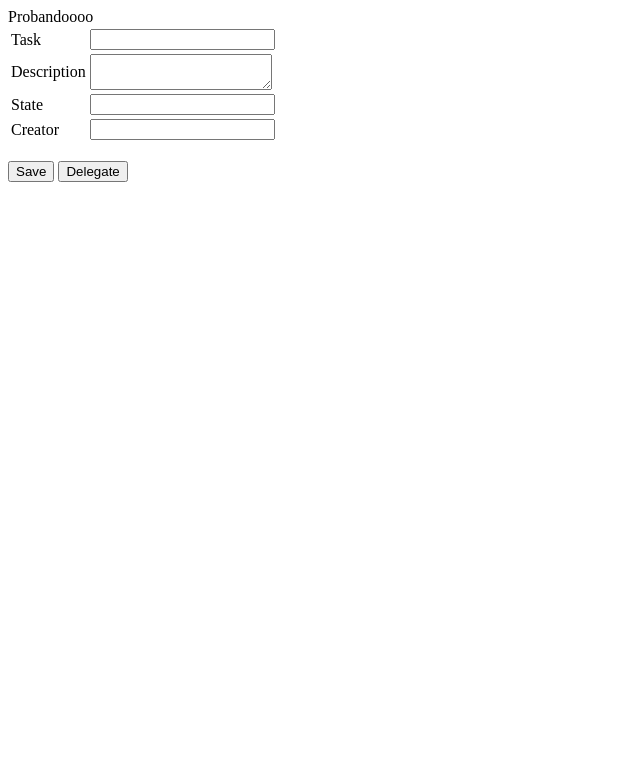
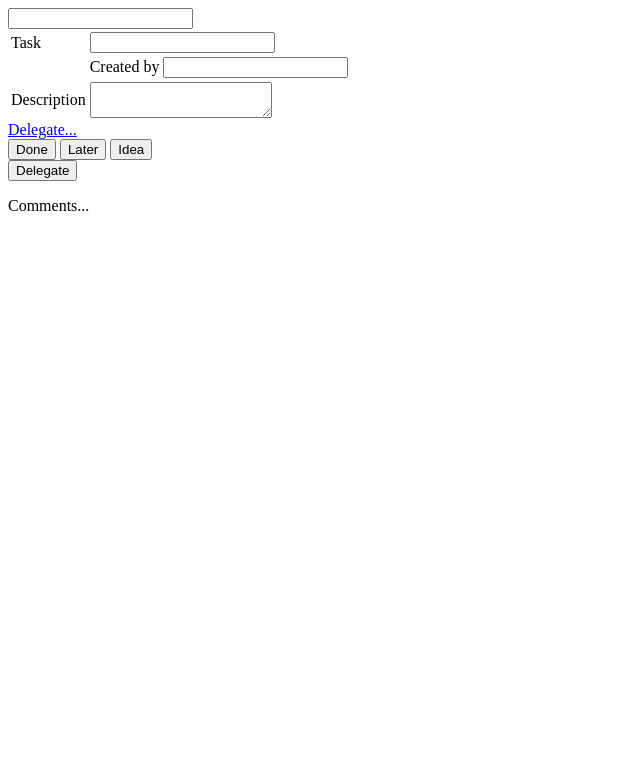
Before and after one commit to gotche/PM, a Django app: template templates/see_pretask.html in a window 1280 px wide. Shown: the top 783 px of the page, without its empty margins (0-640 px from the left). Run offline with Django 3.2, Linux system fonts and the light colour scheme; the template is opened without the code that fills it: most values are stand-ins (such as "Sample title", 1, 10 or a date in 2020); form fields are guessed from the names that the template uses.

Commit message:
interface improvements

```diff
--- a/prueba/views.py
+++ b/prueba/views.py
@@ -64,7 +64,7 @@
 
 def detailed_task(request,task):
 
-    t = Task.objects.get(id=int(task))
+    t = Task.objects.get(id=task)
     form = DetailedTaskForm(instance=t)
 
     #print form
@@ -86,7 +86,7 @@
 
 def save_detailed_task(request,task_id):
 
-    t = Task.objects.get(pk=int(task_id))
+    t = Task.objects.get(pk=task_id)
 
     if request.POST:
 
@@ -115,6 +115,7 @@
             print form.instance.state
         else:
             print "no valid"
+            print form.errors
 
     template='salidaprueba.html'
     data={'output': 'ok'}
--- a/templates/prueba.html
+++ b/templates/prueba.html
@@ -11,6 +11,8 @@
     <!-- tab styling -->
     <!--<link rel="stylesheet" type="text/css" href="{{MEDIA_URL}}css/tabs-no-images.css"/> -->
     <link rel="stylesheet" type="text/css" href="{{MEDIA_URL}}css/cells.css?{% now "U" %}"/>
+    <link rel="stylesheet" type="text/css" href="{{MEDIA_URL}}css/ui-lightness/jquery-ui-1.8.7.custom.css?{% now "U" %}"/>
+    <link rel="stylesheet" type="text/css" href="{{MEDIA_URL}}css/autocomplete.css?{% now "U" %}">
 
 
     <!-- a ver -->
@@ -24,6 +26,8 @@
 
 <!-- for ajax form -->
     <script type="text/javascript" src="{{MEDIA_URL}}js/jquery.form.js"></script>
+<!-- for autocomplete -->
+<script type="text/javascript" src="{{MEDIA_URL}}js/jquery-ui.min.js"></script>
 
     <script>
     $(document).ready(function() {
--- a/templates/see_pretask.html
+++ b/templates/see_pretask.html
@@ -1,26 +1,41 @@
-<body>
-Probandoooo
-
+<div>
 <form id="taskita" method="post" action="save_detailed_task/{{task.id}}/">
 {% csrf_token %}
-<table>
+<table class="fuente">
 <tr><td>Task</td><td> {{form.title}}</td>
+<tr><td></td><td><span class="fordates">Created by {{form.creator}}{{form.instance.creator}} {{form.instance.creation_date}}</span></td>
 <tr><td>Description</td><td> {{form.description}}</td>
-<tr><td>State</td><td> {{form.state}}{{form.instance.get_state_display}}</td>
-<tr><td>Creator</td><td> {{form.creator}}</td>
+<!--<tr><td>State</td><td> {{form.state}}{{form.instance.get_state_display}}</td>-->{{form.state}}
 </table>
-<br>
+<div class="no-delegate">
+<a href="/delegate task" id="delegate-input">Delegate...</a>
+</div>
+<div class="delegate" style="display: none;">
+    <div class=div-table-left>Assign to</div><div id='friends' class='ui-helper-clearfix div-table-right'>{{form.workers}}</div><span style="float:right;margin-right:1px;">x</span>
+</div>
+<div style="clear:both;"></div>
 
 <!--
 thats supposed to work and its the preferred way because of ie
 <input type="button" id="save-task" value="Save" name="save" ></input>-->
-<button name="save" value="ok" id="save-task" >Save</button>
-<button name="delegate" value="ok" id="delegate-task" >Delegate</button>
+<div class="no-delegate">
+<span class="span-right">
+    <button name="save" value="ok" id="save-task" >Done</button>
+    <button name="save" value="ok" id="save-task" >Later</button>
+    <button name="save" value="ok" id="save-task" >Idea</button>
+</span>
+</div>
+<div class="delegate">
+<span class="span-right"><button name="delegate" value="ok" id="delegate-task" >Delegate</button></span>
+</div>
 <!--<input type="submit" value="save" />-->
 </form>
+<div> Comments...</div>
 <span id="salida"></span>
 <div id="salidaia"></div>
 <!--<button id="save-task" >Save</button>-->
+<!--<script type="text/javascript" src="{{MEDIA_URL}}css/ui-lightness/jquery-ui-1.8.7.custom.css"></script>-->
+<!--<script type="text/javascript" src="{{MEDIA_URL}}js/jquery-ui.min.js"></script>-->
 <script>
 $(document).ready(function() {
 
@@ -28,13 +43,7 @@
                            beforeSubmit: mostrarLoader, //funcion que se ejecuta antes de enviar el form
                            success: mostrarRespuesta //funcion que se ejecuta una vez enviado el formulario
         };
-         //asignamos el plugin ajaxForm al formulario myForm y le pasamos las opciones
-        $('#taskita').ajaxForm(opciones);
 
-        // para cargar la siguiente:
-
-        //$('#taskita').append(tarea);
-        alert('eo'+tarea);
          //lugar donde defino las funciones que utilizo dentro de "opciones"
          function mostrarLoader(){
                       //$("#loader_gif").fadeIn("slow"); //muestro el loader de ajax
@@ -44,31 +53,91 @@
                       //  alert('this is---'+responseText+'-----');
                       if (responseText == "ok") {
                         $("#salida").html(responseText).fadeIn("slow").fadeOut("slow");
+                        //test: in the same div we load another task
+                        //$('.pretaskexperimental').load('see_pretask/'+$(this).attr('id'));
+
                         //$("#left-pane").load('see_pretask/'+$(this).attr('id'));
                         // this was a bad way ^
+
+                    // better way
                      var $tabs=$('#tabs');
                     $tabs.tabs( "load" , 0);
+
                        } else {
                         $("#salida").html(responseText).fadeIn("slow");
                         }
          };
 
+         //asignamos el plugin ajaxForm al formulario myForm y le pasamos las opciones
+        $('#taskita').ajaxForm(opciones);
+$('#id_workers').autocomplete({
+            source:function(req, add){
 
-//$(this).parent().load('see_pretask/'+$(this).attr('id'));
-    /*$('#save-task').click(function(event) {
-    //$('.left-pane').html("hola");
-    //$.post('prueba/save_detailed_task/');
-    $.post("prueba/save_detailed_task/", { name: "John", time: "2pm" },
-       function(data){
-         alert("Data Loaded: " + data);
-       });
-    alert('ss');
-    });*/
-//};
-//alert("jajaj");
+                //pass request to server
+                $.getJSON("/autocomplete/lookup", req, function(data) {
+
+                    //create array for response objects
+                    var suggestions = [];
+                    //alert(data);
+                    //process response
+                    $.each(data, function(i, val){
+                    suggestions.push(val);
+                });
+                //alert(suggestions);
+                //pass array to callback
+                add(suggestions);
+            });
+        },
+
+ select: function(e, ui) {
+            //create formatted friend
+            var friend = ui.item.value,
+                //span = $("<span style='width: 85px;'>").text(friend),
+                span = $("<span style='width: 85px;'>").html("<div class='f'>"+friend+"</div>"),
+                a = $("<a>").addClass("remove").attr({
+                    href: "javascript:",
+                    title: "Remove " + friend
+                }).text("x").appendTo(span);
+
+                $('#id_workers').val('');
+                //add friend to friend div
+                span.insertBefore("#id_workers");
+    //$("#to").focus();
+      //          $("#to").text("");
+            return false;
+            },
+
+  //define select handler
+            change: function() {
+
+                //prevent 'to' field being updated and correct position
+                $("#to").val("").css("top", 2);
+            }
+
+        });
+//add live handler for clicks on remove links
+$(".remove", document.getElementById("friends")).live("click", function(){
+
+    //remove current friend
+    $(this).parent().remove();
+
+    //correct 'to' field position
+    if($("#friends span").length === 0) {
+        $("#id_workers").css("top", 0);
+    }
+});
+
+$('div.delegate').hide();
+
+$('#delegate-input').click(function(event){
+    event.preventDefault();
+    $('div.delegate').show();
+    $('div.no-delegate').hide();
+    });
+
 });
 </script>
-</body>
+</div>
 <!--
 <!DOCTYPE HTML PUBLIC "-//W3C//DTD HTML 4.0 Transitional//EN">
 <html>
--- a/templates/tab1.html
+++ b/templates/tab1.html
@@ -20,6 +20,7 @@
 $('div.pretask_right').hide();
 $('div.cell').removeClass('pretaskselected');
 $("div.cell").click(function(event) {
+            $('div.cell').removeClass('pretaskselected');
             $(this).addClass('pretaskselected');
             //$('.right-pane').load('see_pretask/'+$(this).attr('id'));
             //$(this).parent().load('see_pretask/'+$(this).attr('id'));
@@ -30,8 +31,7 @@
             //event.stopPropagation();
             });
     });
-$('div#breadcrumb').append('<button id="tasks_home">Tasks</button>')
-//$('div#breadcrumb').append('<a href="/">aaaa</a> > aqui')
+$('div#breadcrumb').append('<button id="tasks_home">Tasks</button>');
 $('#tasks_home').click(function(event) {
   var $tabs=$('#tabs');
   $tabs.tabs( "load" , 0);
--- a/urls.py
+++ b/urls.py
@@ -8,6 +8,7 @@
     # Example:
     (r'^$','django.contrib.auth.views.login', {'template_name': 'login/login.html'}),
      (r'^prueba/', include('prueba.urls')),
+     (r'^autocomplete/', include('autocomplete.urls')),
 
     # Uncomment the admin/doc line below and add 'django.contrib.admindocs'
     # to INSTALLED_APPS to enable admin documentation:
```
Also changed, not shown: media/css/cells.css (+26 -2 lines), prueba/models.py (+5 -2 lines), database.sqlite.
